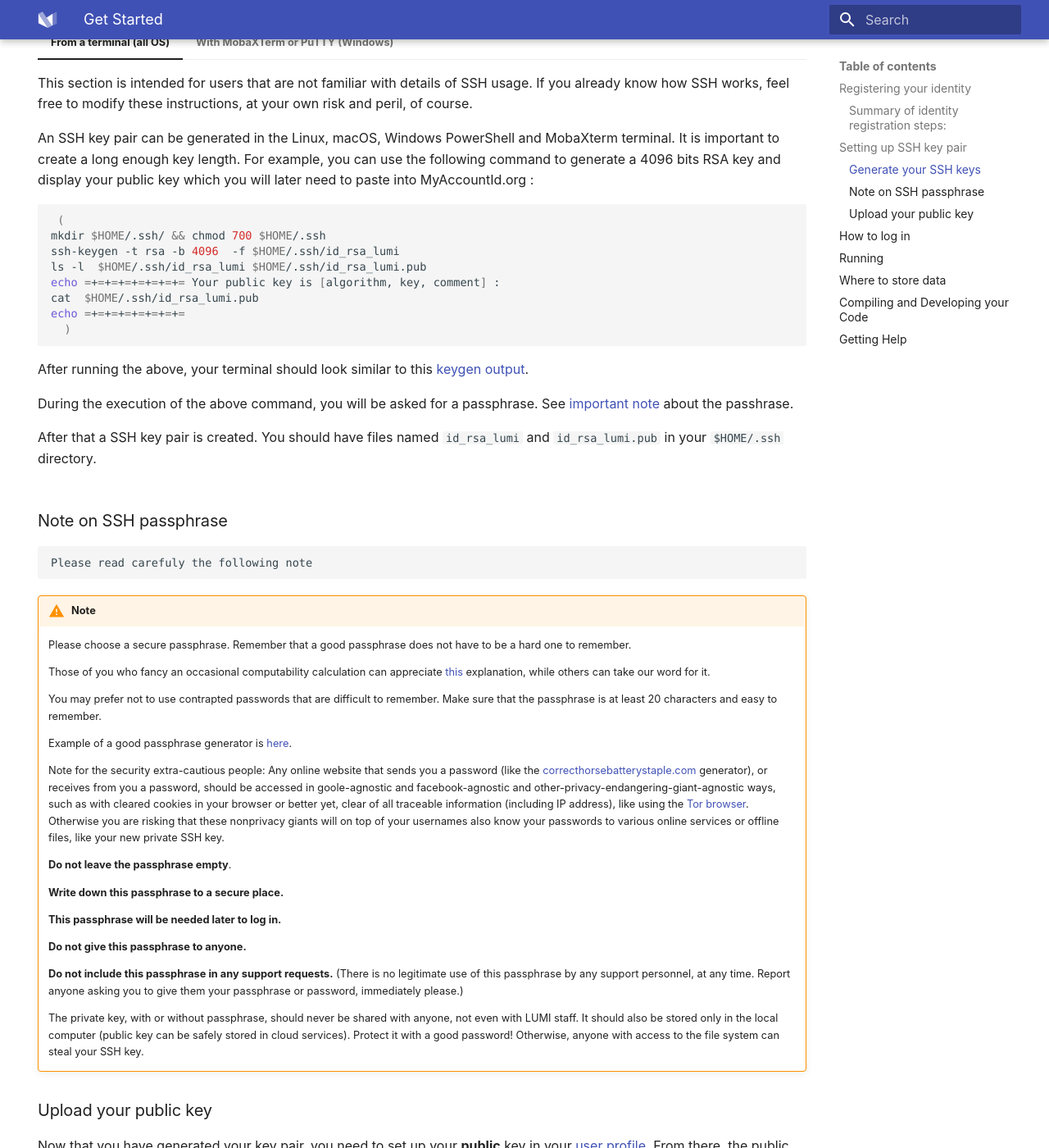
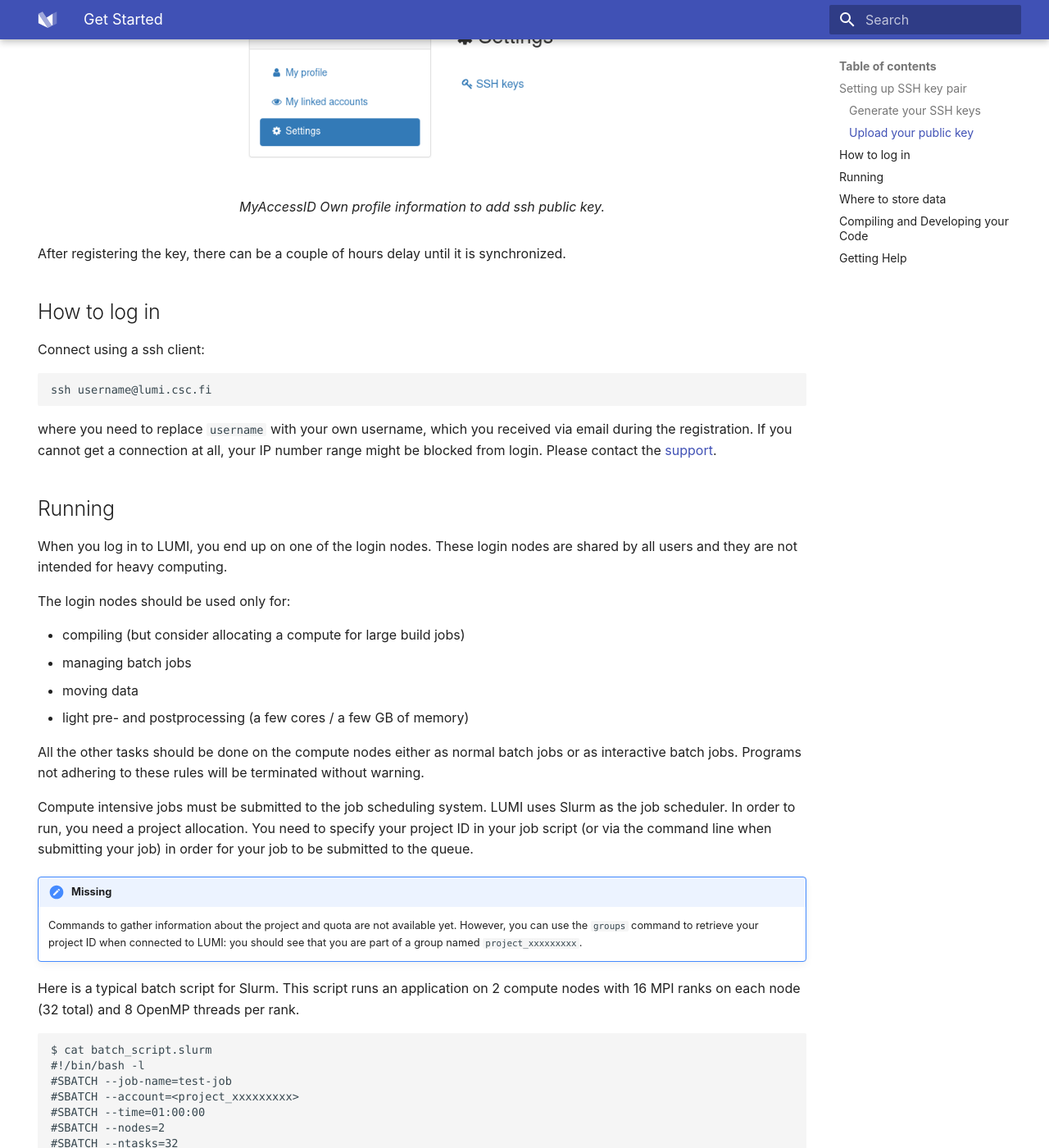
Before and after one commit to Lumi-supercomputer/lumi-userguide, an MkDocs documentation site: the page built from docs/firststeps/getstarted.md, in a window 1280 px wide and 1400 px high, scrolled down 2340 px. Shown: the whole window at 82% size. Built offline with MkDocs 1.6.1 and Material for MkDocs 9.7.7, drawn with Linux system fonts in a browser that asks for light colours; some of the changed text lies outside the part shown.

Commit message:
Revert "update of registration procedure and SSH key generation"

````diff
--- a/docs/firststeps/getstarted.md
+++ b/docs/firststeps/getstarted.md
@@ -11,40 +11,14 @@
 [puttygen]: https://www.puttygen.com/#How_to_use_PuTTYgen
 [support]: https://lumi-supercomputer.eu/user-support/need-help/
 [registration]: ../accounts/registration.md
-[sample-ssh-keygen-output]: sample-ssh-keygen-output.md
-[note-on-ssh-passphrase]: #note-on-ssh-passphrase
-[bad-complex-password]: https://xkcd.com/936/
-[correcthorsebatterystaple]: https://correcthorsebatterystaple.com/
-[torproject]: https://torproject.org/
 
 Please read through all of this carefully before you start running on LUMI. Here
 we describe a few sets of basic rules and the important information that you
 need to get started.
 
-The process of obtaining access to LUMI consists of two main steps.
+## Setting up SSH key pair
 
- - Registering for your person an identity within the PUHURI system
-
- - Setting up an SSH key pair
-
-## Registering your identity
-First your person has to be identified within PUHURI. This process is generally initiated by national LUMI allocator creating a project within PUHURI, allocating and approving resources for it and creating an invitation to you email address as it is known to the resource allocator. PUHURI then sends an invitation link to your email address.
-
-Using your browser, you access this invitation link several times for several registration steps (accepting invitation, creating MyAccessId account, accepting terms and conditions and privacy) until your personal identity builds up required properties, at which point CSC.FI creates a corresponding project and your new LUMI username and sends you email notifying you. Within about an hour or two after receiving this email, you should be able to SSH in into a LUMI login node. See section "How to log in" below.
-
-Please note that you will not be asked for or provided with LUMI account password. LUMI access does not use password authenticaion. It uses authentication via SSH keys only.
-
-As you create MyAccessId account, you are required to upload your SSH public key. If you are unsure what it is or how it works, see the "Setting up SSH key pair" section below.
-
-### Summary of identity registration steps:
-
-1) Access the Invitation Link and follow instructions.
-
-2) Accept the Documents presented in MyAccessId
-
-3) Access the Invitation Link to create the account
-
-4) Upload SSH your public key. If you don't have one yet, see the "Generate your SSH keys" section below.
+**You can only log in to LUMI using SSH keys**. There are no passwords. In order for this to work, you need to register your SSH key with MyAccessID, from where LUMI will fetch it.
 
 LUMI Countries have different kinds of portals managing user access to the system. Please contact your local HPC organization to find which URL to go to. The portals will lead you to MyAccessID registration age, where you have to accept the Acceptable Use Policy and LUMI Terms of Use
 document, which is linked there. Please read it carefully!
@@ -73,12 +47,6 @@
 created in LUMI. You will receive email from CSC's Identity management system
 informing you of your project ID and user account name.
 
-
-## Setting up SSH key pair
-
-**You can only log in to LUMI using SSH keys**. There are no passwords. In order for this to work, you need to register your SSH key with MyAccessID, from where LUMI will fetch it.
-
-
 ### Generate your SSH keys
 
 After registration, you need to register a **public** key (**Note! Key must be RSA
@@ -87,34 +55,27 @@
 
 === "From a terminal (all OS)"
 
-    This section is intended for users that are not familiar with details of SSH
-    usage. If you already know how SSH works, feel free to modify these instructions,
-    at your own risk and peril, of course.
-
     An SSH key pair can be generated in the Linux, macOS, Windows PowerShell and
     MobaXterm terminal. It is important to create a long enough key length. For
-    example, you can use the following command to generate a 4096 bits RSA key
-    and display your public key which you will later need to paste into MyAccountId.org :
+    example, you can use the following command to generate a 4096 bits RSA key:
 
     ```bash
-     (
-    mkdir $HOME/.ssh/ && chmod 700 $HOME/.ssh
-    ssh-keygen -t rsa -b 4096  -f $HOME/.ssh/id_rsa_lumi
-    ls -l  $HOME/.ssh/id_rsa_lumi $HOME/.ssh/id_rsa_lumi.pub
-    echo =+=+=+=+=+=+=+= Your public key is [algorithm, key, comment] :
-    cat  $HOME/.ssh/id_rsa_lumi.pub
-    echo =+=+=+=+=+=+=+=
-      )
+    ssh-keygen -t rsa -b 4096
     ```
 
-    After running the above, your terminal should look similar to
-    this [keygen output][sample-ssh-keygen-output].
+    You will be prompted for a file name and location where to save the
+    key. Accept the defaults by pressing ++enter++. Alternatively, you can
+    choose a custom name and location. For example
+    `/home/username/.ssh/id_rsa_lumi`.
 
-    During the execution of the above command, you will be asked for a passphrase.
-    See [important note][note-on-ssh-passphrase] about the passhrase.
+    Next, you will be asked for a passphrase. Please choose a secure
+    passphrase. It should be at least 8 characters long and should contain
+    numbers, letters and special characters. **Do not leave the passphrase
+    empty**.
 
-    After that a SSH key pair is created. You should have files named
-    `id_rsa_lumi` and `id_rsa_lumi.pub` in your `$HOME/.ssh` directory.
+    After that a SSH key pair is created. If you choose the name given as an
+    example, you should have files named `id_rsa_lumi` and `id_rsa_lumi.pub` in
+    your `.ssh` directory.
 
 === "With MobaXTerm or PuTTY (Windows)"
 
@@ -136,7 +97,9 @@
     </figure>
 
     After that, enter a comment in the Key comment field and a strong
-    passphrase. See [important note][note-on-ssh-passphrase] about the passhrase.
+    passphrase. Please choose a secure passphrase. It should be at least 8
+    characters long and should contain numbers, letters and special characters.
+    **Do not leave the passphrase empty**.
 
     <figure>
       <img src="../../assets/images/win-keygen-step3.png" width="400" alt="Create SSH key pair with windows - step 3">
@@ -148,44 +111,8 @@
     on the *Save private key* button and save it to the desired location (for
     example, with `id_rsa_lumi` as a name).
 
-### Note on SSH passphrase
-
-    Please read carefuly the following note
-
 !!! warning "Note"
-    Please choose a secure passphrase. Remember that a good passphrase does not have
-    to be a hard one to remember.
-
-    Those of you who fancy an occasional computability calculation can appreciate
-    [this][bad-complex-password] explanation, while others can take our word for it.
-
-    You may prefer not to use contrapted passwords that are difficult to remember.
-    Make sure that the passphrase is at least 20 characters and easy to remember.
-
-    Example of a good passphrase generator is [here][correcthorsebatterystaple].
-
-    Note for the security extra-cautious people: Any online website that sends you a password
-    (like the [correcthorsebatterystaple.com][correcthorsebatterystaple] generator), or
-    receives from you a password, should be accessed in goole-agnostic and facebook-agnostic
-    and other-privacy-endangering-giant-agnostic ways, such as with cleared
-    cookies in your browser or better yet, clear of all traceable information (including IP address),
-    like using the [Tor browser][torproject]. Otherwise you are risking that these nonprivacy
-    giants will on top of your usernames also know your passwords to various online
-    services or offline files, like your new private SSH key.
-
-    **Do not leave the passphrase empty**.
-
-    **Write down this passphrase to a secure place.**
-
-    **This passphrase will be needed later to log in.**
-
-    **Do not give this passphrase to anyone.**
-
-    **Do not include this passphrase in any support requests.** (There is no legitimate
-    use of this passphrase by any support personnel, at any time. Report anyone asking
-    you to give them your passphrase or password, immediately please.)
-
-    The private key, with or without passphrase, should never be shared with anyone, not even with
+    The private key should never be shared with anyone, not even with
     LUMI staff. It should also be stored only in the local computer (public key
     can be safely stored in cloud services). Protect it with a good password! Otherwise, anyone with access to the file system can steal your SSH key.
 
@@ -193,12 +120,11 @@
 
 Now that you have generated your key pair, you need to set up your **public** key
 in your [user profile][myaccessid-profile]. From there, the public key will be
-copied to LUMI with some delay according to the synchronization schedule. This schedule
-is currently at once every 10 minutes.
+copied to LUMI with some delay according to the synchronization schedule.
 
 To register your key, click on the *Settings* item of the menu on the left
 as shown in the figure below. Then select *Ssh keys*. From here you can add a new public key
-or remove an old one. **Note:** SSH key structure is *algorithm, key, comment*.
+or remove an old one. **Note:** SSH key structure is *algorithm, key, comment*. Please EXCLUDE *comment* from your copy/paste.
 
 <figure>
   <img
@@ -209,31 +135,20 @@
   <figcaption>MyAccessID Own profile information to add ssh public key.</figcaption>
 </figure>
 
-After registering the key, there can be a about 15 minutes delay until it is synchronized.
-After that your new SSH key should be recognized and accepted by LUMI login nodes.
+After registering the key, there can be a couple of hours delay until it is synchronized.
 
 ## How to log in
 
 Connect using a ssh client:
 
-```bash
-ssh  -i $HOME/.ssh/id_rsa_lumi  _your_lumi_username_@lumi.csc.fi
+```
+ssh username@lumi.csc.fi
 ```
 
-where you need to replace `_your_lumi_username_` with your own username, which you received
+where you need to replace `username` with your own username, which you received
 via email during the registration. If you cannot get a connection at all, your
 IP number range might be blocked from login. Please contact the
-[support][support-account]. If you can get an SSH connection but LUMI is not logging
-you in and is not giving you command prompt, please contact the [support][support-account],
-pasting into the support request text the textual screen scrape of your terminal with the
-outputs of the following commands:
-
-```bash
- (
-ssh-keygen -y -f $HOME/.ssh/id_rsa_lumi
-ssh -vvv -i $HOME/.ssh/id_rsa_lumi  _your_lumi_username_@lumi.csc.fi
- )
-```
+[support][support-account].
 
 ## Running
 
````
Also changed, not shown: docs/firststeps/sample-ssh-keygen-output.md (deleted, +0 -28 lines).
